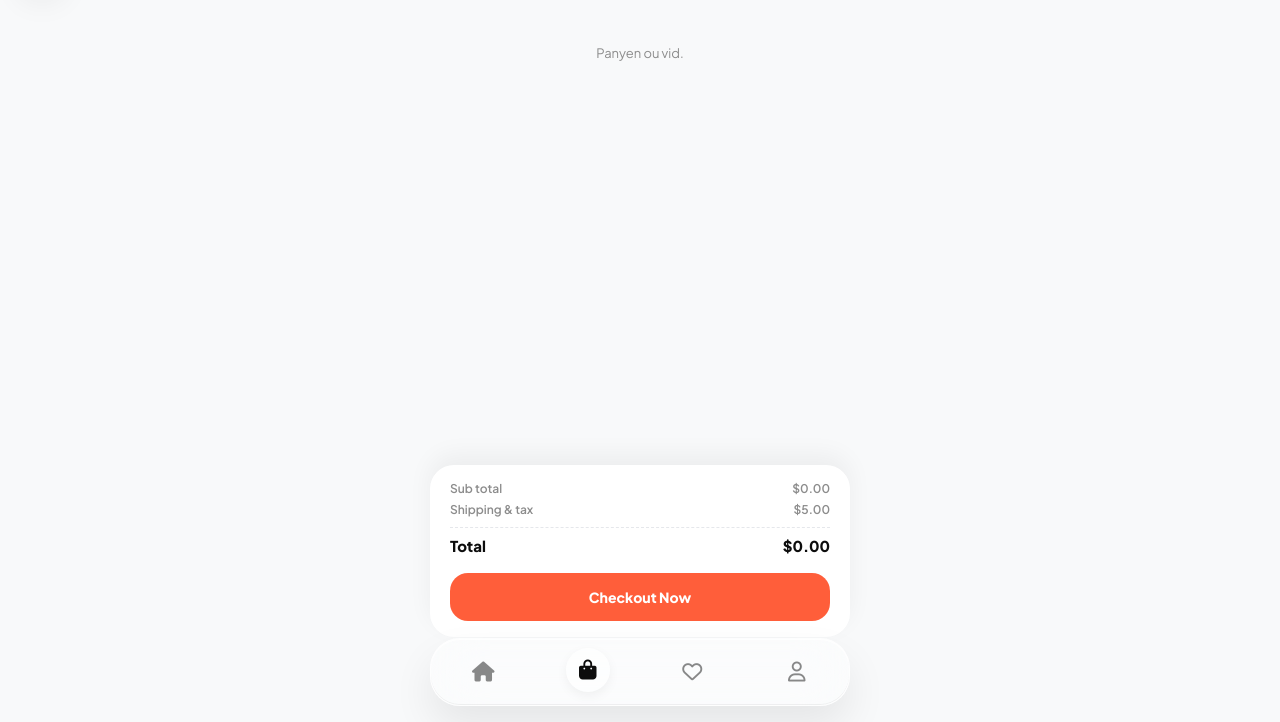
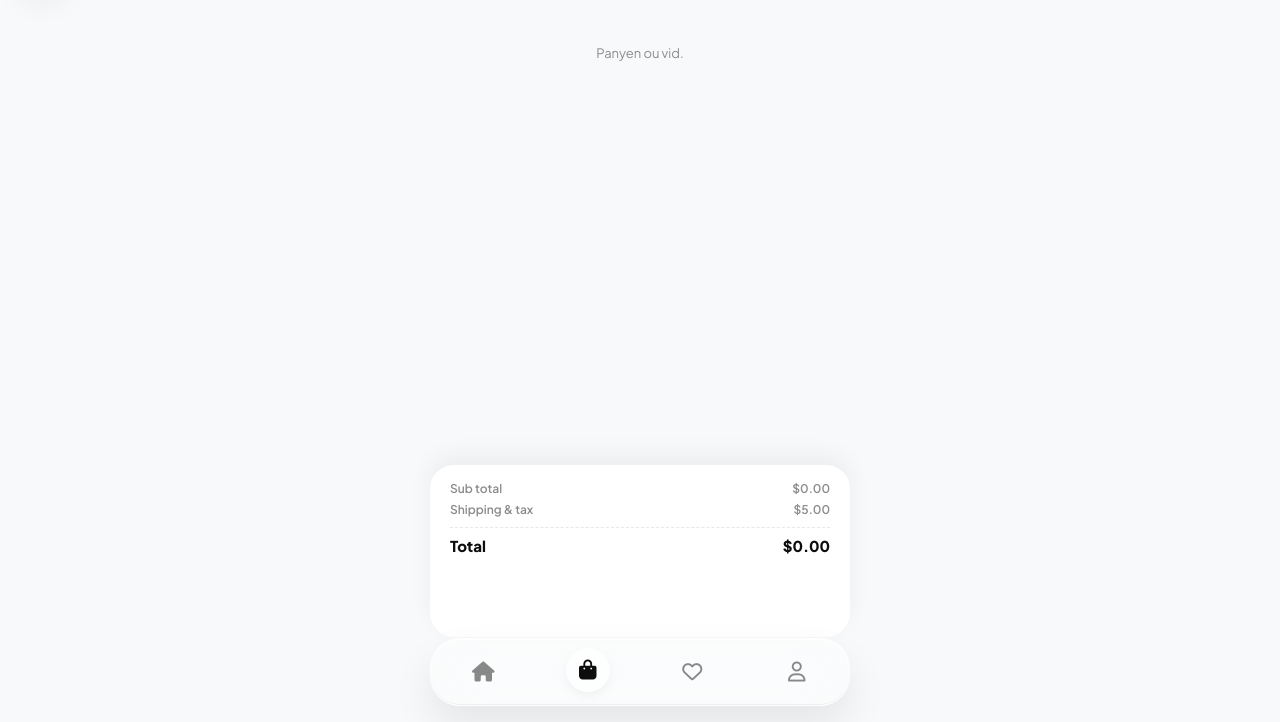
Before and after one commit to janvierprincekhyorrhaleandro1-art/NIKE-STORE, a website: page cart.html in a window 1280 px wide. Shown: the part 78-800 px from the top of the page. Drawn offline with Linux system fonts and the light colour scheme.

Commit message:
Change checkout button background to transparent

```diff
--- a/style.css
+++ b/style.css
@@ -555,7 +555,7 @@ body {
 .btn-checkout {
     width: 100%;
     height: 48px;
-    background: var(--primary-orange);
+    background: var(--transparent);
     color: white;
     border: none;
     border-radius: 18px;
```
